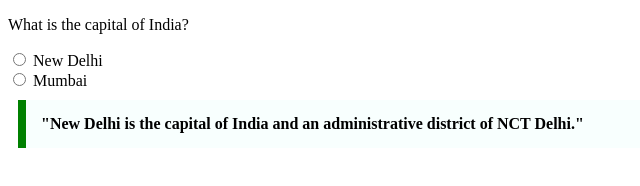
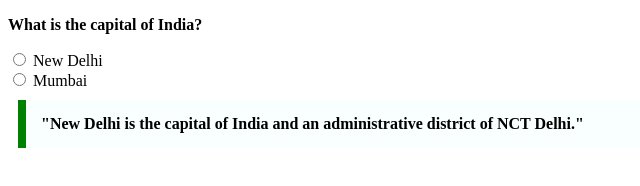
Before and after one commit to acciojob/trivia-NavneetPrasad1709, a website: page main.html in a window 1280 px wide. Shown: the full height of the page, 0-640 px from the left. Drawn offline with Linux system fonts and the light colour scheme.

Commit message:
created a submission

```diff
--- a/main.html
+++ b/main.html
@@ -20,7 +20,7 @@
 	<!-- the entire body must be written by student -->
 	<section>
 
-  <p>What is the capital of India?</p>
+  <p><b>What is the capital of India?</b></p>
   <form>
       <label>
           <input type="radio" name="capital" value="new-delhi"> New Delhi
```
